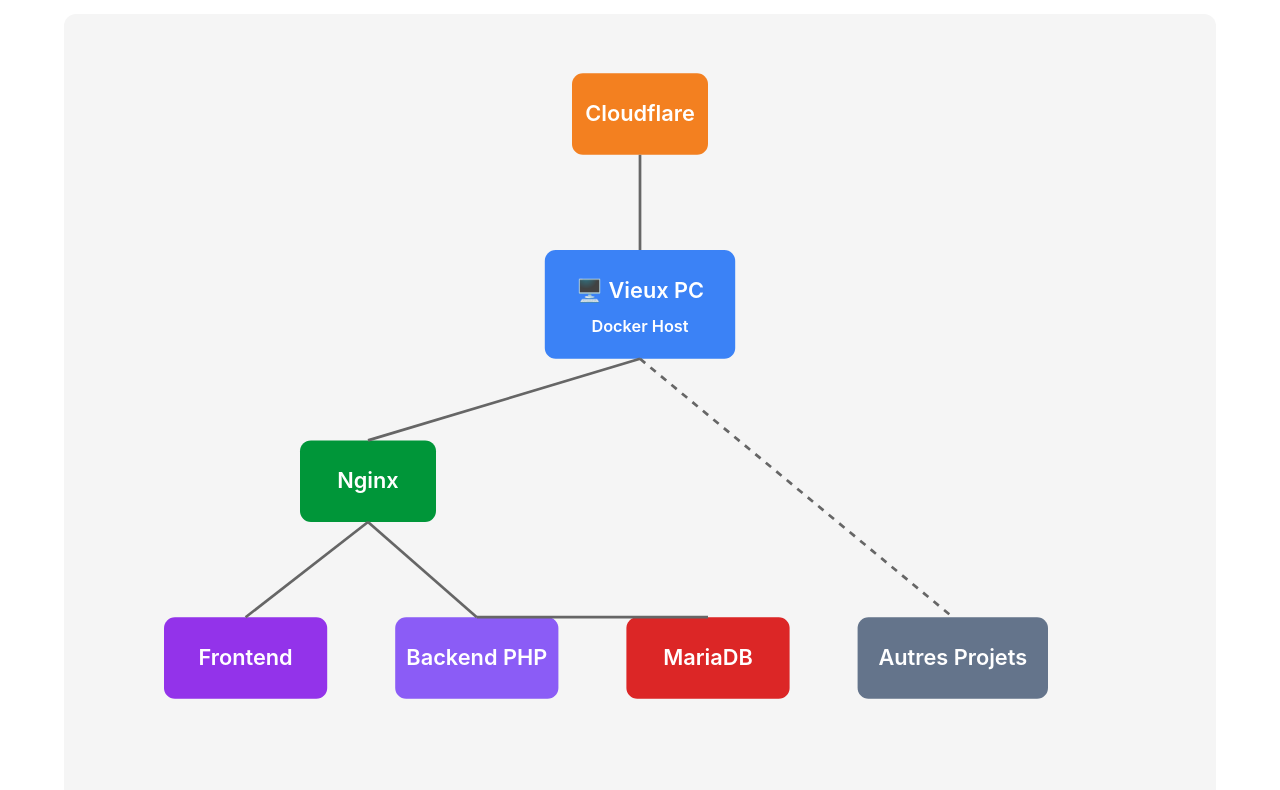
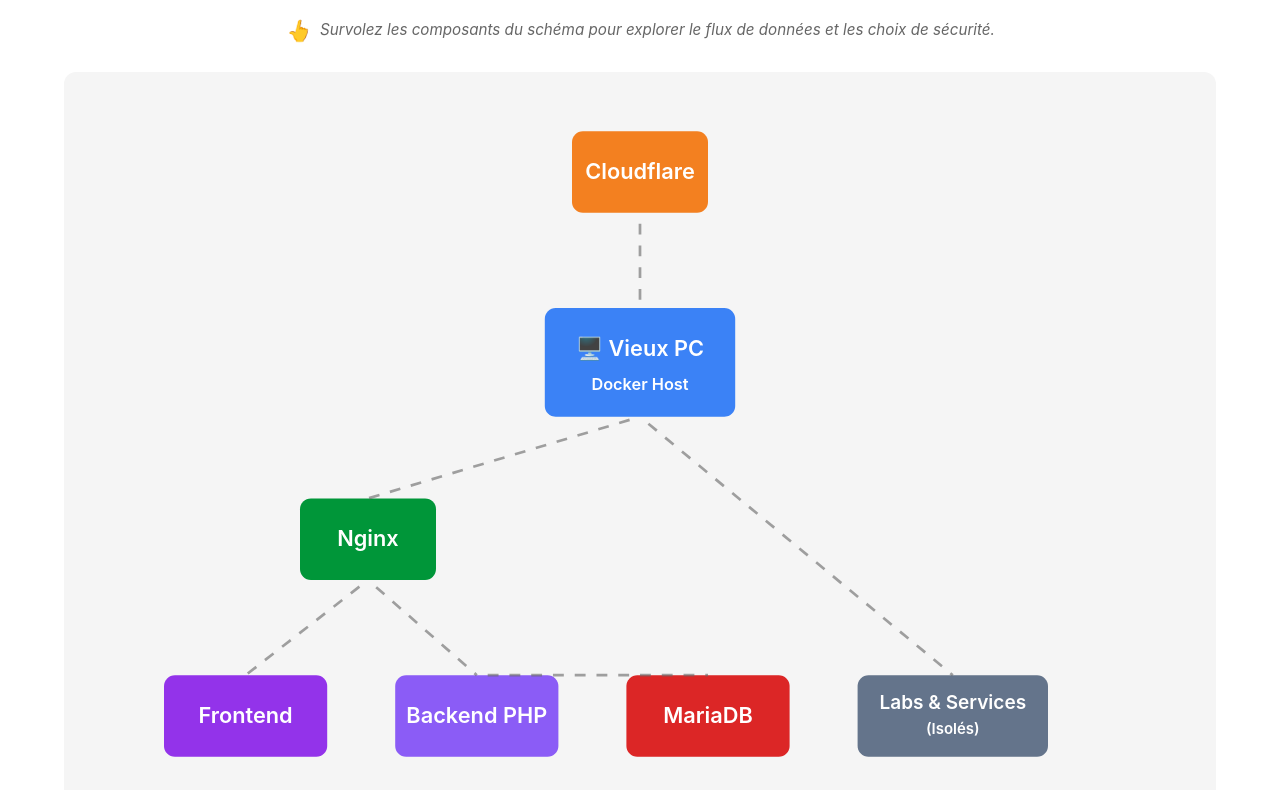
Before and after one commit to NicolasCHANTEUX/app-web-portfolio, an Astro site in the folder frontend/: page /architecture in a window 1280 px wide. Shown: the part 347-1137 px from the top of the page. Built offline with nearby package versions, Linux system fonts and the light colour scheme; Astro itself is replaced by a stand-in of ours; no server answers.

Commit message:
correction architecture

```diff
--- a/frontend/src/pages/architecture.astro
+++ b/frontend/src/pages/architecture.astro
@@ -14,6 +14,9 @@
       <!-- Schéma interactif -->
       <div class="architecture-diagram">
         <h2>Schéma d'Infrastructure</h2>
+        <p class="instruction">
+          <span class="icon">👆</span> Survolez les composants du schéma pour explorer le flux de données et les choix de sécurité.
+        </p>
         <div class="diagram-container">
           <svg viewBox="0 0 800 600" class="infra-svg">
             <!-- Internet/Cloudflare -->
@@ -56,18 +59,19 @@
             <!-- Autres conteneurs -->
             <g class="node" data-info="others">
               <rect x="560" y="420" width="140" height="60" rx="8" fill="#64748b"/>
-              <text x="630" y="455" text-anchor="middle" fill="white">Autres Projets</text>
+              <text x="630" y="445" text-anchor="middle" fill="white" font-size="14">Labs & Services</text>
+              <text x="630" y="463" text-anchor="middle" fill="white" font-size="11">(Isolés)</text>
             </g>
 
             <!-- Connexions -->
-            <line x1="400" y1="80" x2="400" y2="150" stroke="#666" stroke-width="2"/>
-            <line x1="400" y1="230" x2="200" y2="290" stroke="#666" stroke-width="2"/>
+            <line class="connection" x1="400" y1="80" x2="400" y2="150" stroke="#666" stroke-width="2"/>
+            <line class="connection" x1="400" y1="230" x2="200" y2="290" stroke="#666" stroke-width="2"/>
 
-            <line x1="200" y1="350" x2="110" y2="420" stroke="#666" stroke-width="2"/>
-            <line x1="200" y1="350" x2="280" y2="420" stroke="#666" stroke-width="2"/>
+            <line class="connection" x1="200" y1="350" x2="110" y2="420" stroke="#666" stroke-width="2"/>
+            <line class="connection" x1="200" y1="350" x2="280" y2="420" stroke="#666" stroke-width="2"/>
 
-            <line x1="280" y1="420" x2="450" y2="420" stroke="#666" stroke-width="2"/>
-            <line x1="400" y1="230" x2="630" y2="420" stroke="#666" stroke-width="2" stroke-dasharray="5,5"/>
+            <line class="connection" x1="280" y1="420" x2="450" y2="420" stroke="#666" stroke-width="2"/>
+            <line class="connection" x1="400" y1="230" x2="630" y2="420" stroke="#666" stroke-width="2" stroke-dasharray="5,5"/>
           </svg>
         </div>
 
@@ -156,6 +160,20 @@
     text-align: center;
   }
 
+  .instruction {
+    text-align: center;
+    font-size: 0.95rem;
+    color: var(--text-secondary);
+    margin: var(--spacing-md) 0;
+    font-style: italic;
+  }
+
+  .instruction .icon {
+    font-size: 1.3rem;
+    margin-right: 0.3rem;
+    vertical-align: middle;
+  }
+
   .architecture-diagram {
     margin: var(--spacing-xl) 0;
   }
@@ -186,6 +204,23 @@
   .node text {
     pointer-events: none;
     font-weight: 600;
+  }
+
+  .connection {
+    stroke-dasharray: 8;
+    animation: flow 1s linear infinite;
+    opacity: 0.6;
+    transition: all var(--transition-fast);
+  }
+
+  @keyframes flow {
+    from { stroke-dashoffset: 8; }
+    to { stroke-dashoffset: 0; }
+  }
+
+  .architecture-diagram:hover .connection {
+    stroke: var(--accent-color);
+    opacity: 1;
   }
 
   .node-info {
@@ -245,19 +280,19 @@
     },
     frontend: {
       title: "Frontend Astro",
-      content: "Site statique généré avec Astro. Ultra-léger (~200KB). Îlots JavaScript pour les parties interactives."
+      content: "Générateur de site statique pour une performance maximale (Score 100/100). Islands Architecture pour l'interactivité ciblée. Conçu pour servir des interfaces modernes, rapides et maintenables. Bundle < 50KB • TTI < 100ms."
     },
     backend: {
       title: "API PHP 8",
-      content: "API REST minimaliste sans framework. Fournit les stats serveur, Docker et gère les contacts."
+      content: "API REST légère sans framework lourd. Architecture MVC simple. Sécurité : Isolation Docker réseau, Secrets via variables d'env (.env), aucun accès root. Monitoring actif via /proc. Rate limiting et validation stricte des entrées."
     },
     database: {
       title: "MariaDB",
       content: "Base de données pour les projets, la timeline, les contacts et les analytics."
     },
     others: {
-      title: "Autres Projets",
-      content: "Conteneurs additionnels pour d'autres projets et expérimentations."
+      title: "Labs & Services Internes",
+      content: "Conteneurs isolés pour expérimentations et services auxiliaires. Chaque projet tourne dans son propre réseau Docker pour garantir la séparation."
     }
   };
 
```
